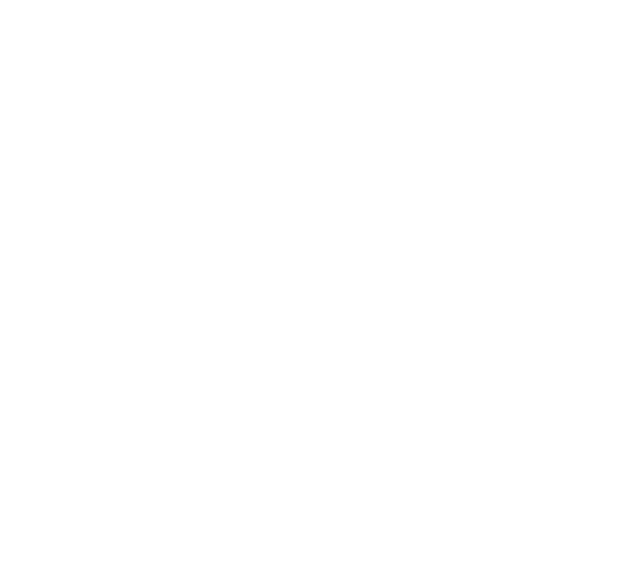
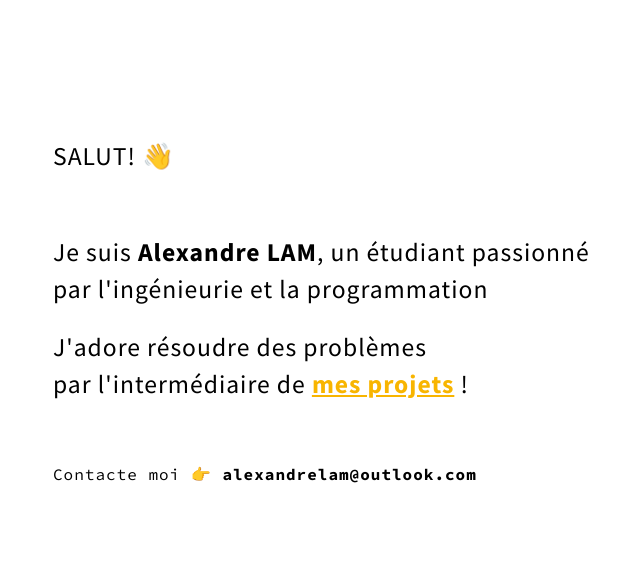
Before and after one commit to alexandrelam/portfolio-v2, a Gatsby site: page / in a window 1280 px wide. Shown: the whole page, without its empty margins (27-667 px from the left). Built offline with nearby package versions, Linux system fonts and the light colour scheme; Gatsby itself is replaced by a stand-in of ours.

Commit message:
début de la serction hero

```diff
--- a/gatsby-config.js
+++ b/gatsby-config.js
@@ -27,5 +27,15 @@ module.exports = {
         icon: `src/images/gatsby-icon.png`,
       },
     },
+    {
+      resolve: `gatsby-plugin-google-fonts`,
+      options: {
+        fonts: [
+          `source code pro\:300,400,700`,
+          `source sans pro\:300,400,700` // you can also specify font weights and styles
+        ],
+        display: 'swap'
+      }
+    }
   ],
 }
--- a/package.json
+++ b/package.json
@@ -7,6 +7,7 @@
   "dependencies": {
     "gatsby": "^2.23.12",
     "gatsby-image": "^2.4.9",
+    "gatsby-plugin-google-fonts": "^1.0.1",
     "gatsby-plugin-manifest": "^2.4.14",
     "gatsby-plugin-offline": "^3.2.13",
     "gatsby-plugin-react-helmet": "^3.3.6",
--- a/src/pages/index.js
+++ b/src/pages/index.js
@@ -1,8 +1,11 @@
 import React from 'react'
+import Hero from '../sections/hero'
+import './style.css'
 
 export default function IndexPage() {
   return (
     <div>
+      <Hero />
     </div>
   )
 }
--- /dev/null
+++ b/src/pages/style.css
@@ -0,0 +1,3 @@
+body{
+    margin:0;
+}
--- /dev/null
+++ b/src/sections/hero.js
@@ -0,0 +1,23 @@
+import React from "react"
+import "./styles/hero.css"
+
+export default function HeroSection() {
+  return (
+    <section className="wrapper">
+      <div className="content">
+        <div className="left-content">
+          <p className="top">SALUT! 👋</p>
+          <p className="line1">
+            Je suis <strong>Alexandre LAM</strong>, un étudiant passionné
+          </p>
+          <p className="line2">par l'ingénieurie et la programmation</p>
+          <p className="line1">J'adore résoudre des problèmes</p>
+          <p className="line2">par l'intermédiaire de <strong className="highlight">mes projets</strong> !</p>
+          <p className="bottom">
+            Contacte moi 👉 <strong>alexandrelam@outlook.com</strong>
+          </p>
+        </div>
+      </div>
+    </section>
+  )
+}
--- /dev/null
+++ b/src/sections/styles/hero.css
@@ -0,0 +1,41 @@
+.wrapper {
+  height: 90vh;
+  box-sizing: border-box;
+  max-width: 80rem;
+  margin: auto;
+  padding: 5rem;
+  font-family: "source sans pro";
+  font-size: 1.6rem;
+  display: flex;
+  align-items: center;
+  letter-spacing: 1px;
+}
+
+.content{
+    display: flex;
+}
+
+.top {
+  margin-bottom: 4rem;
+  margin-top: 0;
+}
+
+.bottom {
+  margin-top: 4rem;
+  font-family: "source code pro";
+  font-size: 1rem;
+  margin-bottom: 6rem;
+}
+
+.line1{
+    margin-bottom: 0.3rem;
+}
+
+.line2{
+    margin-top: 0.3rem;
+}
+
+.highlight{
+    color: #F8B500;
+    text-decoration: underline;
+}
```
Also changed, not shown: 1 other file.
